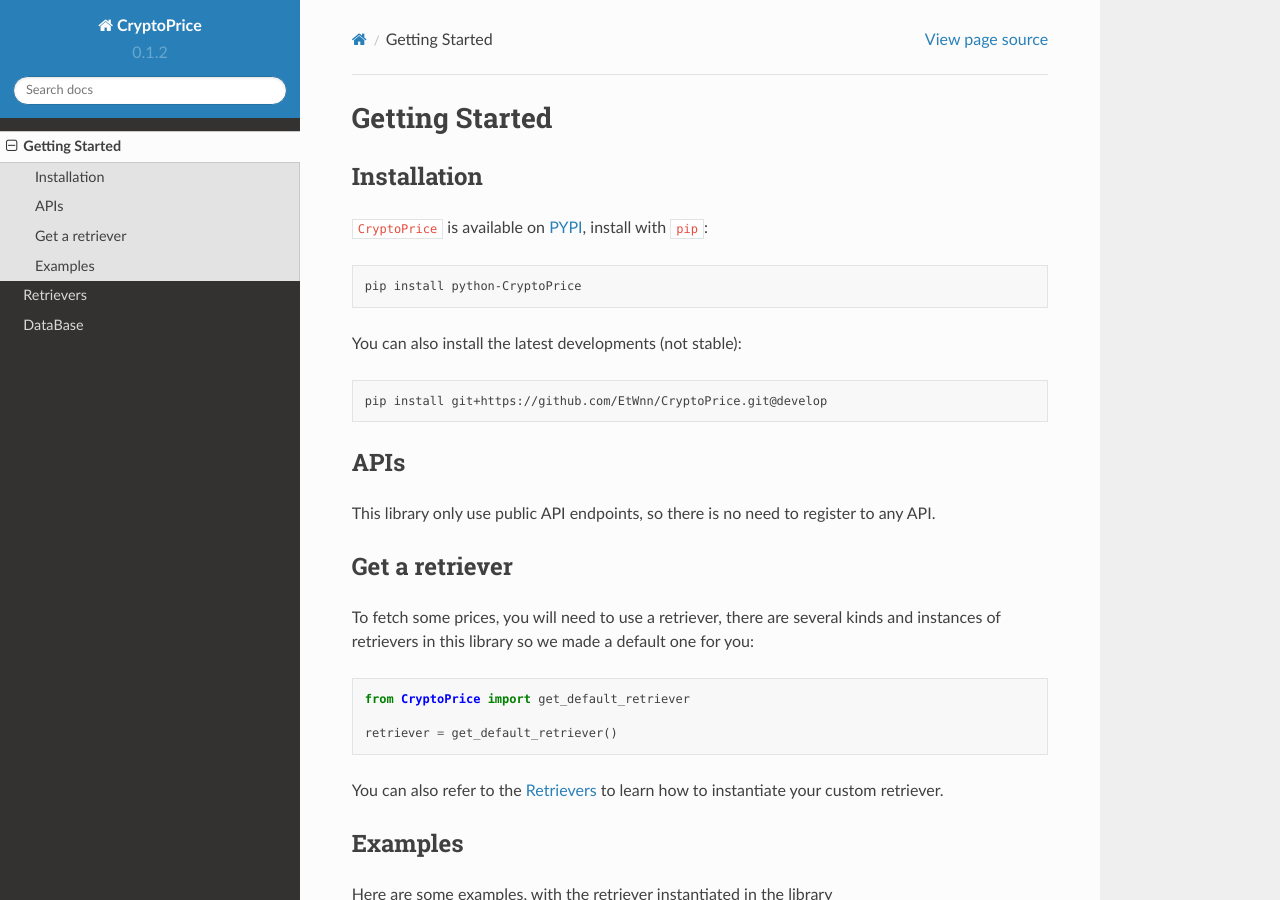
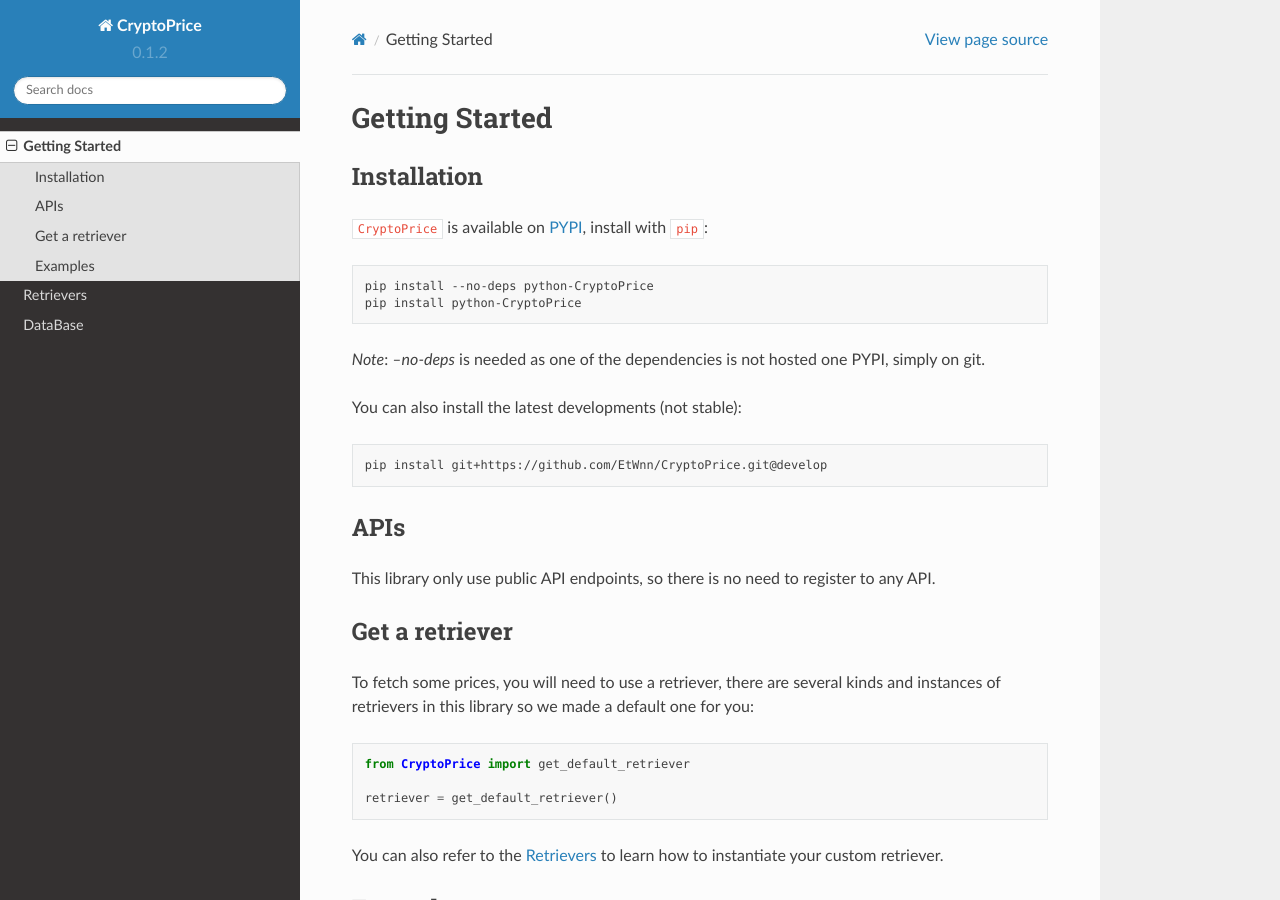
Before and after one commit to EtWnn/CryptoPrice, a Sphinx documentation site: the page built from docs/source/overview.rst, in a window 1280 px wide and 900 px high. Built offline with Sphinx 7.4.7 and the Read the Docs theme 2.0.0, drawn with Linux system fonts in a browser that asks for light colours; the version number is read from the project's files by our own code.

Commit message:
update install instructions

```diff
--- a/README.rst
+++ b/README.rst
@@ -38,7 +38,10 @@
 
 .. code:: bash
 
+    pip install --no-deps python-CryptoPrice
     pip install python-CryptoPrice
+
+*Note*: `--no-deps` is needed as one of the dependencies is not hosted one PYPI, simply on git.
 
 You can also install the latest developments (not stable):
 
--- a/docs/source/overview.rst
+++ b/docs/source/overview.rst
@@ -8,7 +8,10 @@
 
 .. code:: bash
 
+    pip install --no-deps python-CryptoPrice
     pip install python-CryptoPrice
+
+*Note*: `--no-deps` is needed as one of the dependencies is not hosted one PYPI, simply on git.
 
 You can also install the latest developments (not stable):
 
```
